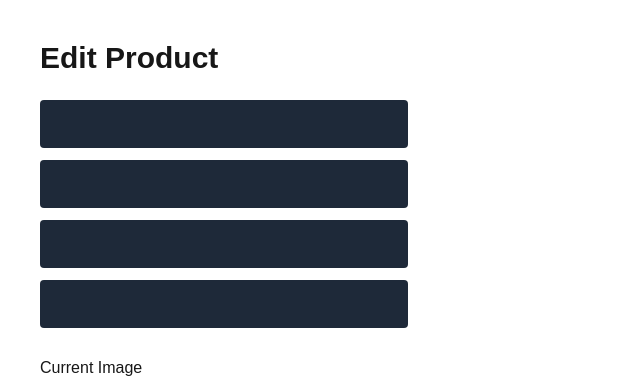
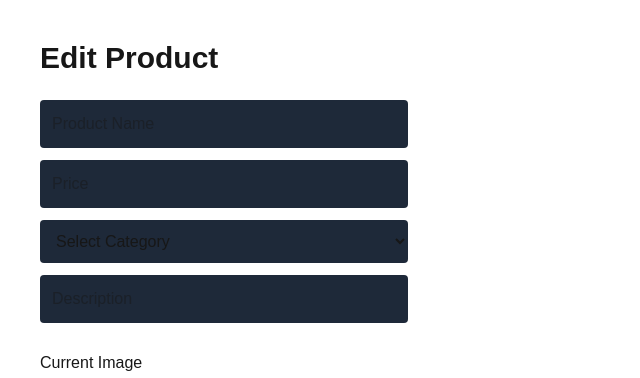
Before and after one commit to Ismail-cloud-hash/takumi-halal-mart, a Next.js app: page /admin/edit/1 in a window 1280 px wide. Shown: the top 378 px of the page, without its empty margins (0-640 px from the left). Built offline with nearby package versions, Linux system fonts and the light colour scheme; no server answers; the database is empty.

Commit message:
Fix edit page category + image update

```diff
--- a/app/admin/edit/[id]/page.tsx
+++ b/app/admin/edit/[id]/page.tsx
@@ -9,10 +9,11 @@ export default function EditProduct(){
 
   const params = useParams();
   const router = useRouter();
-  const id = params.id;
+
+  const id = Number(params.id);
 
   const [name,setName] = useState("");
-  const [price,setPrice] = useState("");
+  const [price,setPrice] = useState<number | string>("");
   const [category,setCategory] = useState("");
   const [description,setDescription] = useState("");
   const [image,setImage] = useState("");
@@ -22,11 +23,16 @@ export default function EditProduct(){
 
     async function fetchProduct(){
 
-      const {data} = await supabase
+      const {data,error} = await supabase
         .from("products")
         .select("*")
-        .eq("id",id)
+        .eq("id", id)
         .single();
+
+      if(error){
+        console.log(error);
+        return;
+      }
 
       if(data){
         setName(data.name);
@@ -38,7 +44,9 @@ export default function EditProduct(){
 
     }
 
-    fetchProduct();
+    if(id){
+      fetchProduct();
+    }
 
   },[id]);
 
@@ -68,16 +76,22 @@ export default function EditProduct(){
 
     }
 
-    await supabase
+    const {error} = await supabase
       .from("products")
       .update({
         name,
-        price,
+        price:Number(price),
         category,
         description,
         image:imageUrl
       })
-      .eq("id",id);
+      .eq("id", id);
+
+    if(error){
+      alert("Update failed");
+      console.log(error);
+      return;
+    }
 
     alert("Product Updated");
 
@@ -97,24 +111,41 @@ export default function EditProduct(){
 
       <input
         className="w-full p-3 bg-gray-800 rounded mb-3"
+        placeholder="Product Name"
         value={name}
         onChange={(e)=>setName(e.target.value)}
       />
 
       <input
+        type="number"
         className="w-full p-3 bg-gray-800 rounded mb-3"
+        placeholder="Price"
         value={price}
         onChange={(e)=>setPrice(e.target.value)}
       />
 
-      <input
+
+      {/* CATEGORY SELECT */}
+
+      <select
         className="w-full p-3 bg-gray-800 rounded mb-3"
         value={category}
         onChange={(e)=>setCategory(e.target.value)}
-      />
+      >
+
+        <option value="">Select Category</option>
+        <option value="Rice">Rice</option>
+        <option value="Meat">Meat</option>
+        <option value="Vegetable">Vegetable</option>
+        <option value="Frozen">Frozen</option>
+        <option value="Grocery">Grocery</option>
+
+      </select>
+
 
       <input
         className="w-full p-3 bg-gray-800 rounded mb-3"
+        placeholder="Description"
         value={description}
         onChange={(e)=>setDescription(e.target.value)}
       />
@@ -124,10 +155,12 @@ export default function EditProduct(){
 
       <p className="mt-4 mb-2">Current Image</p>
 
-      <img
-        src={image}
-        className="w-32 rounded mb-4"
-      />
+      {image && (
+        <img
+          src={image}
+          className="w-32 rounded mb-4"
+        />
+      )}
 
 
       {/* NEW IMAGE */}
@@ -161,6 +194,6 @@ export default function EditProduct(){
 
     </main>
 
-  )
+  );
 
 }
```
